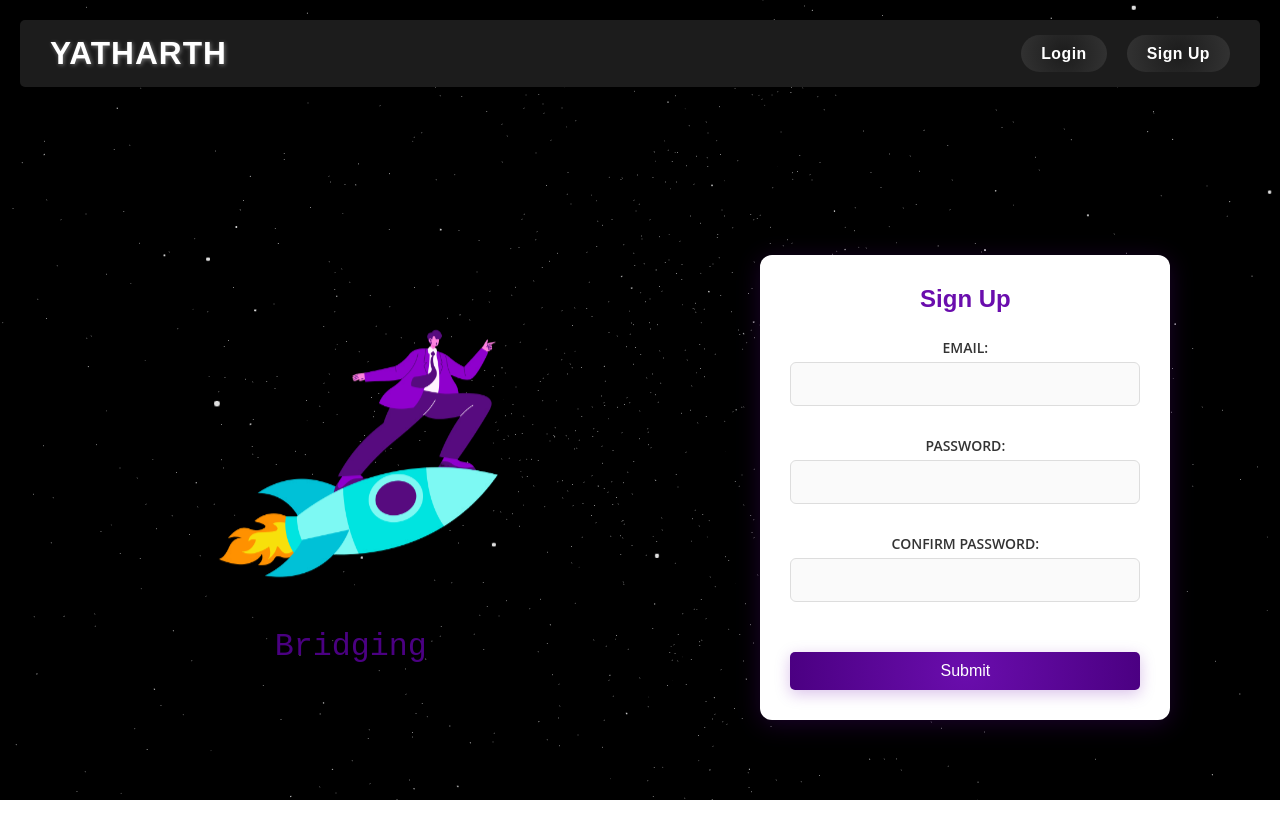
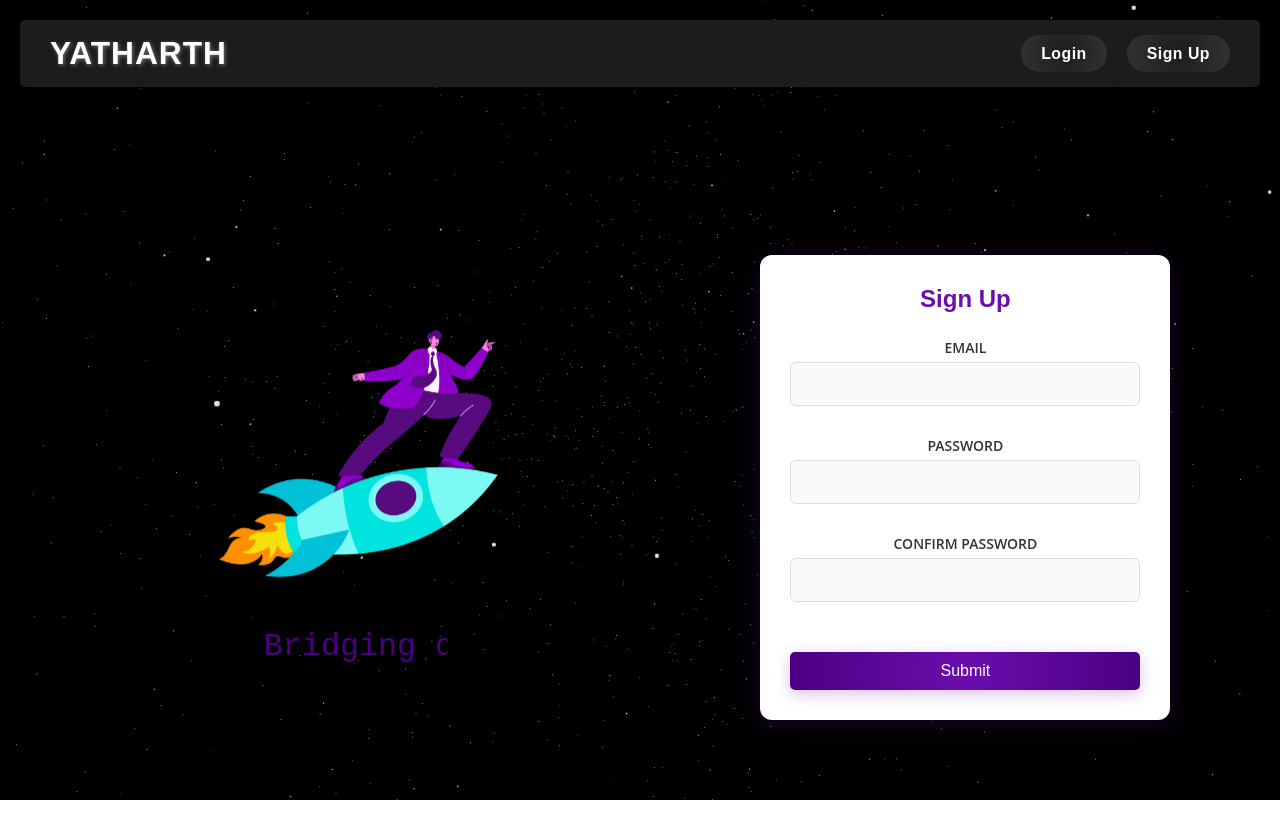
Before and after one commit to Aadithya-J/sih24, a React (Vite) app in the folder frontend/: page /signup in a window 1280 px wide. Shown: the top 838 px of the page. Built offline with nearby package versions, Linux system fonts and the light colour scheme; no server answers.

Commit message:
typewriter fixed

```diff
--- a/frontend/src/pages/login/Login.css
+++ b/frontend/src/pages/login/Login.css
@@ -87,7 +87,7 @@
   background-color: #fff;
   text-align: center;
   margin-left: 2cm;
-  margin-right: 2cm;
+  margin-right: 3cm;
 }
 
 .login-form h2 {
--- a/frontend/src/pages/signup/Signup.css
+++ b/frontend/src/pages/signup/Signup.css
@@ -25,7 +25,45 @@
   border-radius: 15px; /* Add rounded corners */
   box-shadow: 0 8px 30px rgba(0, 0, 0, 0.1); /* Subtle shadow for modern look */
 }
+@keyframes float {
+  0%, 100% {
+    transform: translateY(0);
+  }
+  50% {
+    transform: translateY(-15px); /* Subtle floating effect */
+  }
+}
 
+/* Typing effect for the text */
+.typing-text {
+  margin-top: 20px;
+  font-size: 1.8em;
+  color: #4b0082; /* A darker purple for more contrast */
+  font-family: 'Roboto Mono', monospace; /* Modern typewriter font */
+  white-space: nowrap;
+  overflow: hidden;
+  border-right: 3px solid #4b0082; /* Cursor effect */
+  width: 0;
+  animation: typing 4s steps(30, end) infinite, blink-caret 0.75s step-end infinite;
+}
+
+@keyframes typing {
+  from {
+    width: 0;
+  }
+  to {
+    width: 94%; /* Use full width */
+  }
+}
+
+@keyframes blink-caret {
+  from, to {
+    border-color: transparent;
+  }
+  50% {
+    border-color: #4b0082; /* Match the text color */
+  }
+}
 /* Styling for the form container */
 .form-container {
   flex: 1;
@@ -134,7 +172,7 @@ p {
   }
 
   .signup-form {
-    width: 90%;
+    width: 100%;
     margin-left: 0;
     margin-right: 0;
   }
--- a/frontend/src/pages/signup/Signup.js
+++ b/frontend/src/pages/signup/Signup.js
@@ -23,7 +23,7 @@ function Signup() {
       <div className="image-container">
         <img src="/rocket.png" alt="Rocket" />
         <div className="typing-text">
-          <span>Bridging dreams with reality</span>
+          <span>Bridging dreams with reality </span>
         </div>
       </div>
 
@@ -32,7 +32,7 @@ function Signup() {
         <form onSubmit={handleSubmit} className="signup-form">
           <h2>Sign Up</h2>
           <label>
-            <span>Email:</span>
+            <span>Email</span>
             <input
               type="email"
               onChange={(e) => setEmail(e.target.value)}
@@ -40,7 +40,7 @@ function Signup() {
             />
           </label>
           <label>
-            <span>Password:</span>
+            <span>Password</span>
             <input
               type="password"
               onChange={(e) => setPassword(e.target.value)}
@@ -48,7 +48,7 @@ function Signup() {
             />
           </label>
           <label>
-            <span>Confirm Password:</span>
+            <span>Confirm Password</span>
             <input
               type="password"
               onChange={(e) => setConfirm(e.target.value)}
```
